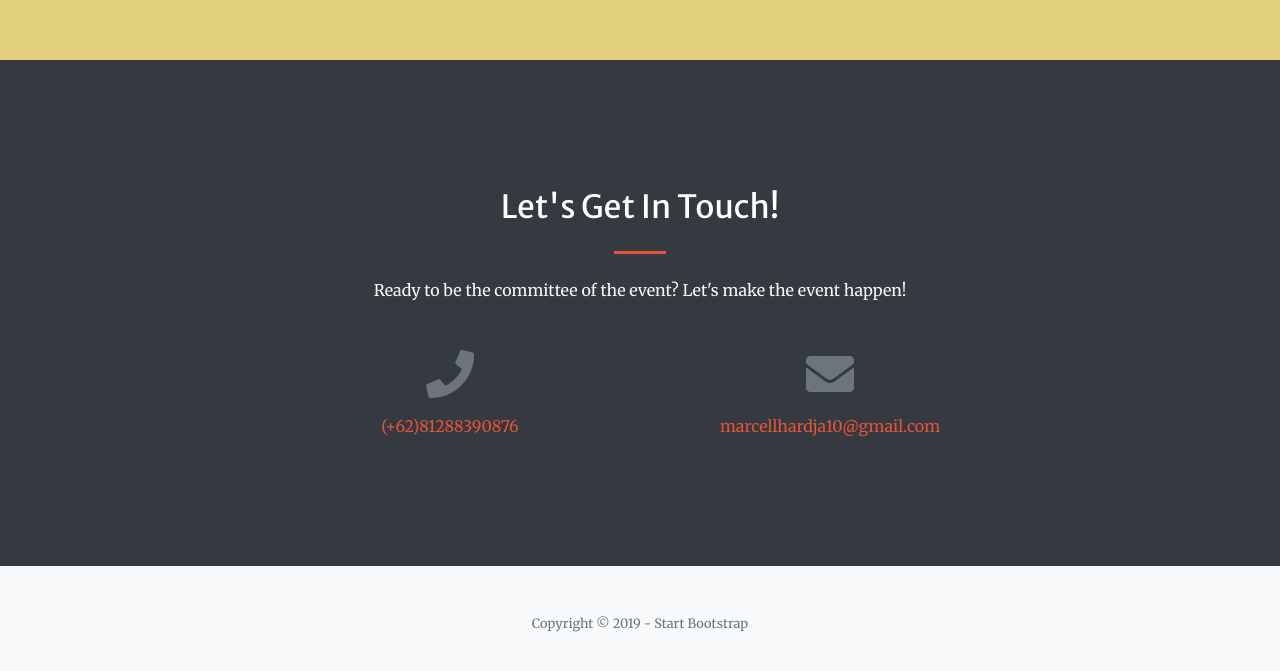
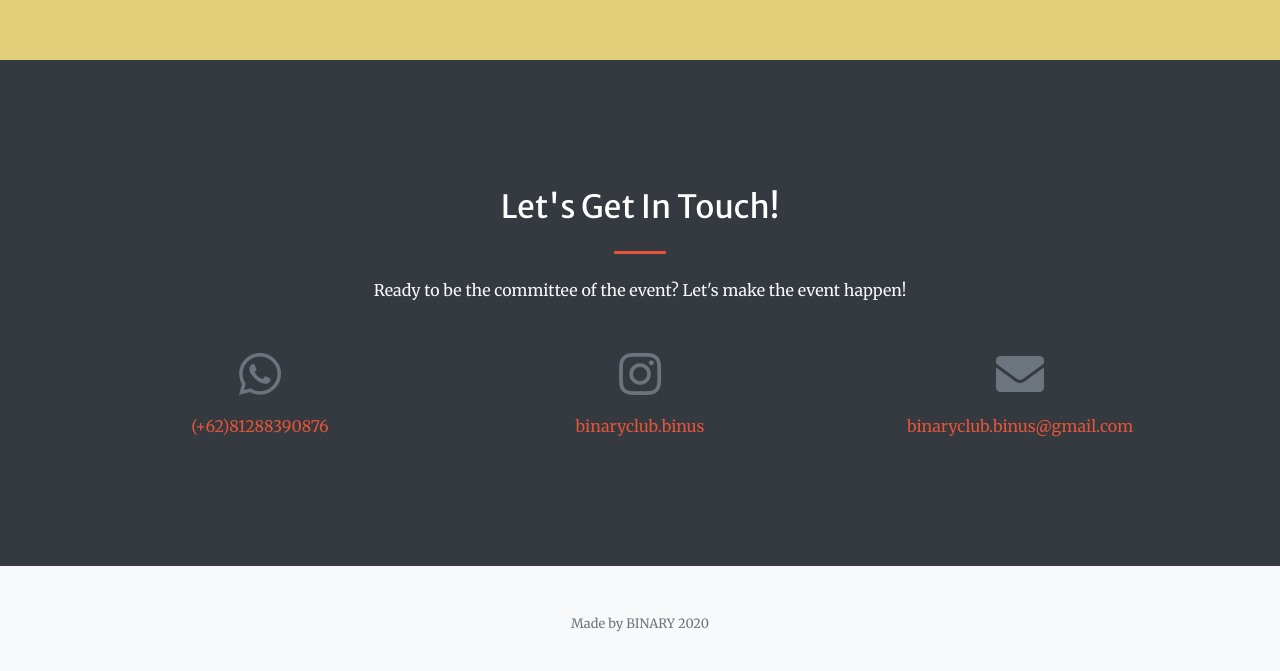
Before and after one commit to marcellhardja/BLCWebsite, a website with bundled scripts: page index.html in a window 1280 px wide. Shown: the part 4534-5205 px from the top of the page. Built offline with nearby package versions, Linux system fonts and the light colour scheme.

Commit message:
footer and FA

```diff
--- a/index.html
+++ b/index.html
@@ -469,15 +469,24 @@ figure.effect-lily:hover p {
       </div>
       <div class="row">
         <div class="col-lg-4 ml-auto text-center mb-5 mb-lg-0">
-          <i class="fas fa-phone fa-3x mb-3 text-muted"></i>
+          <i class="fab fa-whatsapp fa-3x mb-3 text-muted"></i>
           <div>
           <a href="https://api.whatsapp.com/send?phone=+6281288390876&text=Hi!%20I%20want%20to%20register!">(+62)81288390876</a>
         </div>
         </div>
+
+        <div class="col-lg-4 ml-auto text-center mb-5 mb-lg-0">
+          <i class="fab fa-instagram fa-3x mb-3 text-muted"></i>
+          <div>
+          <a href="https://www.instagram.com/binaryclub.binus/">binaryclub.binus</a>
+        </div>
+        </div>
+
+
         <div class="col-lg-4 mr-auto text-center">
           <i class="fas fa-envelope fa-3x mb-3 text-muted"></i>
           <!-- Make sure to change the email address in anchor text AND the link below! -->
-          <a class="d-block" href="mailto:marcellhardja10@gmail.com">marcellhardja10@gmail.com</a>
+          <a class="d-block" href="mailto:binaryclub.binus@gmail.com">binaryclub.binus@gmail.com</a>
         </div>
       </div>
     </div>
@@ -486,7 +495,7 @@ figure.effect-lily:hover p {
   <!-- Footer -->
   <footer class="bg-light py-5">
     <div class="container">
-      <div class="small text-center text-muted">Copyright &copy; 2019 - Start Bootstrap</div>
+      <div class="small text-center text-muted">Made by BINARY 2020</div>
     </div>
   </footer>
 
```
